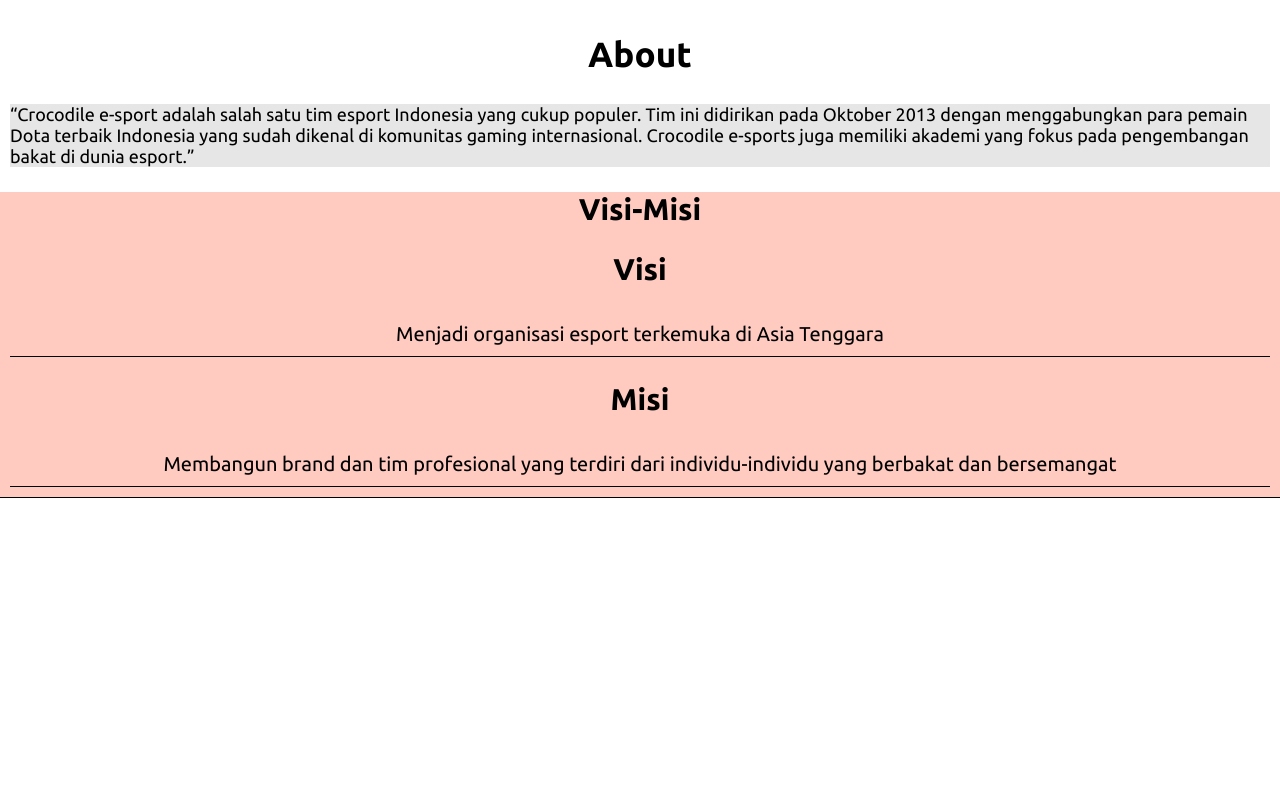
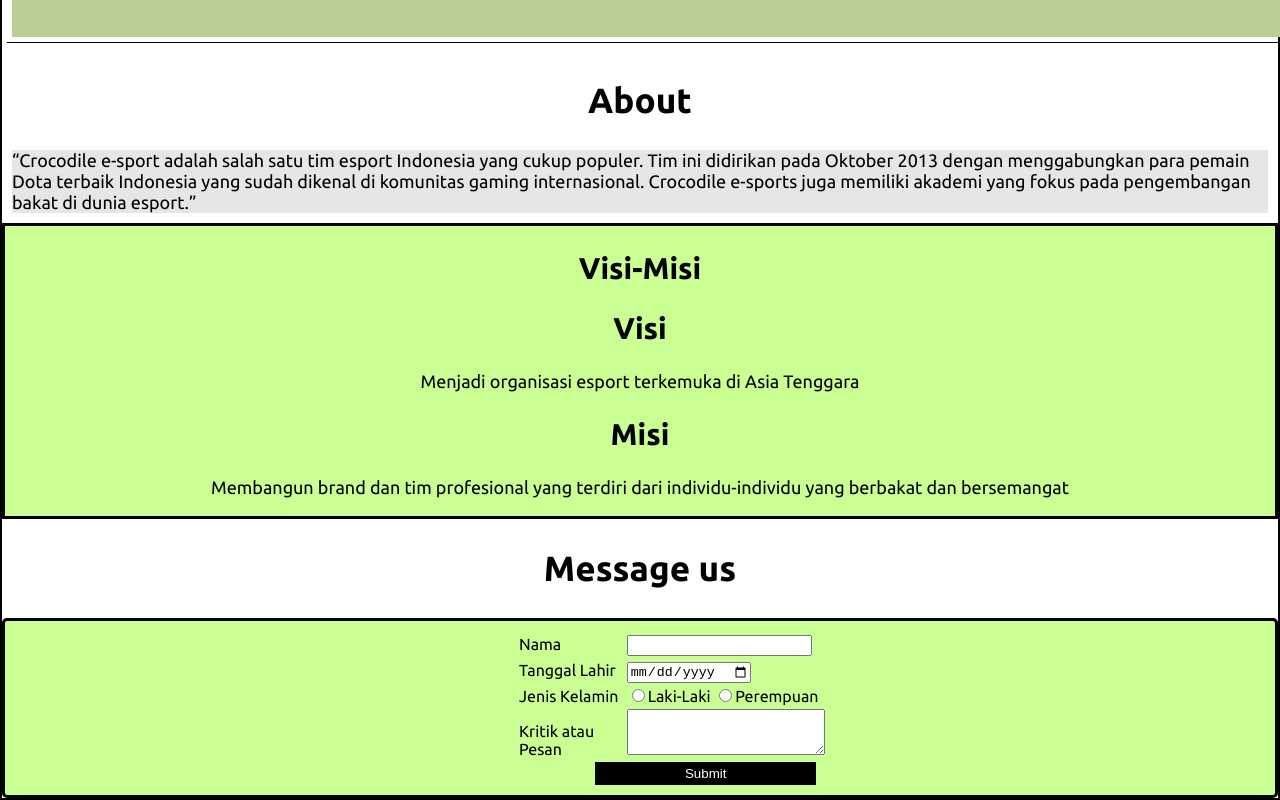
Before and after one commit to irsyadakmal99/LatihanMembuatForm, a plain HTML site: page index.html in a window 1280 px wide. Shown: the part 973-1773 px from the top of the page. Before the commit the page ends 1471 px from the top, so only its background shows below. Drawn offline with Linux system fonts and the light colour scheme.

Commit message:
message us

```diff
--- a/index.css
+++ b/index.css
@@ -6,6 +6,7 @@
     padding: 0;
     margin: 0;
     font-family: 'Ubuntu';
+    border: 2px solid black;
 }
 
 #header {
@@ -65,14 +66,51 @@
 .visi-misi {
     text-align: center;
     font-size: 20px;
-    background-color: rgba(255, 99, 71, 0.342);
-    border-bottom: 1px solid black;
-
+    border: 3px solid black;
+    background-color: rgba(128, 255, 0, 0.422);
 }
 
 .visi-misi p {
-    font-size: 20px;
+    font-size: 18px;
+}
+
+.form {
+    display: flex;
+    align-items: center;
+    border: 3px solid black;
+    border-radius: 5px;
     padding: 10px;
-    border-bottom: 1px solid black;
-    margin: 10px 10px;
+    background-color: rgba(128, 255, 0, 0.422);
+    width: 100%;
 }
+
+.form-tabel{
+    margin-left: 500px;
+}
+
+label {
+    width: 100px;
+    margin: 4px;
+    display: inline-block;
+    justify-content: center;
+}
+
+textarea {
+    padding: 6px;
+    font-size: 14px;
+}
+
+.btn {
+    width: 50%;
+    padding: 4px;
+    margin-left: 80px;
+    border: none;
+    background-color: black;
+    color: white;
+}
+
+.btn:hover {
+    cursor: pointer;
+    background-color: blue;
+    transition-duration: 1ms;
+}
--- a/index.html
+++ b/index.html
@@ -11,7 +11,7 @@
 </head>
 <body>
     <header id="header">
-      <img src="Logo.png" alt="logo">
+      <img src="image/Logo.png" alt="logo">
       <nav>
         <ul>
         <li><a href="#">Home</a></li>
@@ -44,7 +44,31 @@
     </section>
 
     <section>
+      <h1>Message us</h1>
+      <div class="form">
+        <form action="">
+          <div class="form-tabel">
+          <label for="">Nama</label>
+          <input type="text">
+          </div>
+          <div class="form-tabel">
+          <label for="">Tanggal Lahir</label>
+          <input type="date">
+          </div>
+          <div class="form-tabel">
+          <label for="">Jenis Kelamin</label>
+          <input type="radio">Laki-Laki
+          <input type="radio">Perempuan
+          </div>
+          <div class="form-tabel">
+          <label for="">Kritik atau Pesan</label>
+          <textarea name="" id=""></textarea>
+          <button class="btn" type="submit">Submit</button>
+          </div>
+        </form>
+      </div>
+    </section>
 
-    </section>
+
 </body>
 </html>
```
